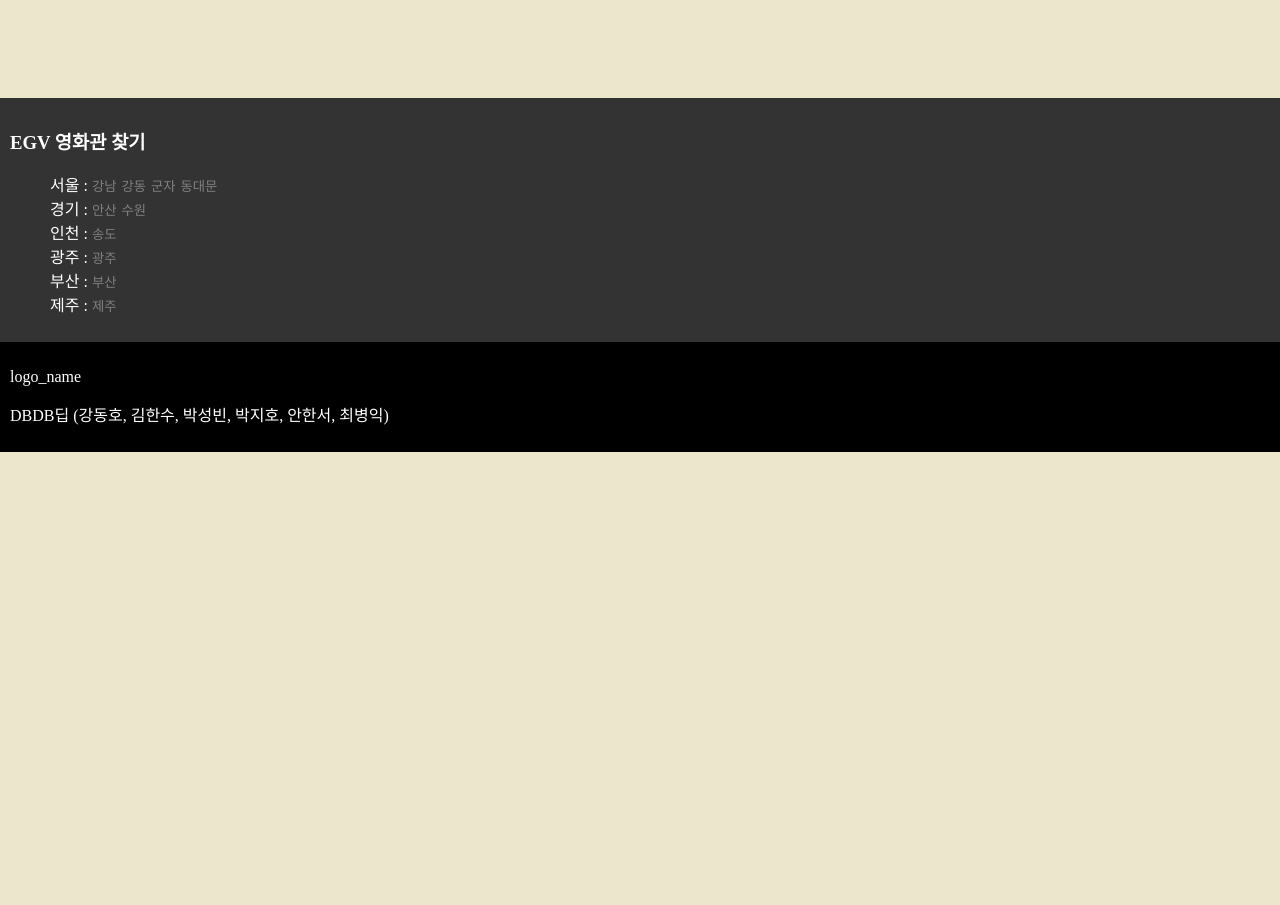
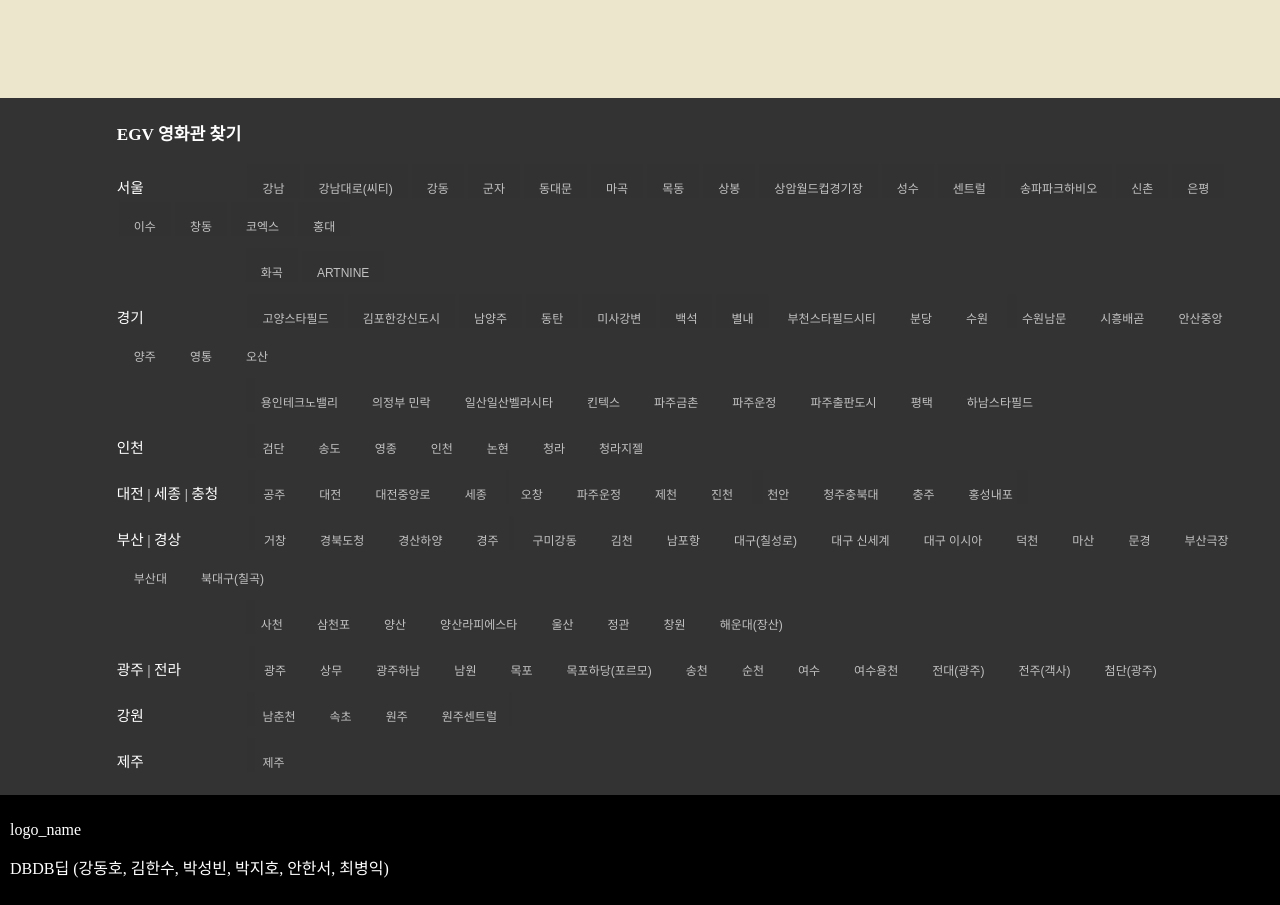
Before and after one commit to siroch/DataBase_cinema, a Next.js app: page /login_nomember in a window 1280 px wide. Shown: the part 560-1465 px from the top of the page. Before the commit the page ends 1012 px from the top, so only its background shows below. Built offline with nearby package versions, Linux system fonts and the light colour scheme.

Commit message:
Update footer change and input fix

```diff
--- a/components/footer_css.js
+++ b/components/footer_css.js
@@ -5,23 +5,39 @@
         background-color: #333;
         color: white;
       }
-      footer a {
-        color: gray;
-        font-size: 10pt;
-      }
       footer li {
         list-style: none;
+        margin-bottom: 8px;
+        font-size: 11pt;
+      }
+      footer button{
+        border: none;
+        background-color: #333;
+        color: white;
+        opacity: .7;
+        font-size: 9pt;
+        margin: 2px;
       }
       .top{
-        padding: 10px;
+        padding: 5px;
+        padding-left: 6%;
       }
       .bottom {
         padding: 10px;
         background-color: black;
         color: white;
       }
-      a{
-        margin-right: 5px;
+      .one{
+        margin-left:100px;
+      }
+      .dou{
+        margin-left: 68px;
+      }
+      .tri{
+        margin-left: 30px;
+      }
+      .sec{
+        margin-left: 129px;
       }
     `}</style>
   )
--- a/pages/footer.js
+++ b/pages/footer.js
@@ -5,14 +5,53 @@
     <footer>
       <Footer_CSS />
       <div class="top">
-        <h3>EGV 영화관 찾기</h3>
         <ul>
-          <li>서울 : <a>강남</a><a>강동</a><a>군자</a><a>동대문</a></li>
-          <li>경기 : <a>안산</a><a>수원</a></li>
-          <li>인천 : <a>송도</a></li>
-          <li>광주 : <a>광주</a></li>
-          <li>부산 : <a>부산</a></li>
-          <li>제주 : <a>제주</a></li>
+          <li>
+            <h3>EGV 영화관 찾기</h3>
+          </li>
+          <li>
+            서울  <button class="one">강남</button><button>강남대로(씨티)</button><button>강동</button><button>군자</button><button>동대문</button><button>마곡</button><button>목동</button>
+            <button>상봉</button><button>상암월드컵경기장</button><button>성수</button><button>센트럴</button><button>송파파크하비오</button><button>신촌</button><button>은평</button>
+            <button>이수</button><button>창동</button><button>코엑스</button><button>홍대</button>
+          </li>
+          <li>
+            <button class="sec">화곡</button><button>ARTNINE</button>
+          </li>
+          <li>
+            경기 <button class="one">고양스타필드</button><button>김포한강신도시</button><button>남양주</button><button>동탄</button><button>미사강변</button><button>백석</button><button>별내</button>
+            <button>부천스타필드시티</button><button>분당</button><button>수원</button><button>수원남문</button><button>시흥배곧</button><button>안산중앙</button><button>양주</button>
+            <button>영통</button><button>오산</button>
+          </li>
+          <li>
+            <button class="sec">용인테크노밸리</button><button>의정부 민락</button><button>일산일산벨라시타</button><button>킨텍스</button><button>파주금촌</button><button>파주운정</button>
+            <button>파주출판도시</button><button>평택</button><button>하남스타필드</button>
+          </li>
+          <li>
+            인천 <button class="one">검단</button><button>송도</button><button>영종</button><button>인천</button><button>논현</button><button>청라</button><button>청라지젤</button>
+          </li>
+          <li>
+            대전 | 세종 | 충청
+            <button class="tri">공주</button><button>대전</button><button>대전중앙로</button><button>세종</button><button>오창</button><button>파주운정</button>
+            <button>제천</button><button>진천</button><button>천안</button><button>청주충북대</button><button>충주</button><button>홍성내포</button>
+          </li>
+          <li>
+            부산 | 경상
+            <button class="dou">거창</button><button>경북도청</button><button>경산하양</button><button>경주</button><button>구미강동</button><button>김천</button>
+            <button>남포항</button><button>대구(칠성로)</button><button>대구 신세계</button><button>대구 이시아</button><button>덕천</button><button>마산</button>
+            <button>문경</button><button>부산극장</button><button>부산대</button><button>북대구(칠곡)</button>
+          </li>
+          <li>
+            <button class="sec">사천</button><button>삼천포</button><button>양산</button><button>양산라피에스타</button><button>울산</button><button>정관</button>
+            <button>창원</button><button>해운대(장산)</button>
+          </li>
+          <li>
+            광주 | 전라
+            <button class="dou">광주</button><button>상무</button><button>광주하남</button><button>남원</button><button>목포</button><button>목포하당(포르모)</button>
+            <button>송천</button><button>순천</button><button>여수</button><button>여수용천</button><button>전대(광주)</button><button>전주(객사)</button>
+            <button>첨단(광주)</button>
+          </li>
+          <li>강원 <button class="one">남춘천</button><button>속초</button><button>원주</button><button>원주센트럴</button> </li>
+          <li>제주 <button class="one">제주</button> </li>
         </ul>
       </div>
       <div class="bottom">
--- a/pages/login_nomember.js
+++ b/pages/login_nomember.js
@@ -67,35 +67,35 @@
               <table>
                 <tr>
                  <td> 성명 </td>
-                 <td> <input type = "text"name="name" /> </td>
+                 <td> <input type = "text"name="name" required /> </td>
                 </tr>
 
                 <tr>
                  <td> 생년월일 </td>
                  <td>
-                   <input type = "text" name="birth_year" size = "4"/>년
-                   <input type = "text" name="birth_month" size = "1"/>월
-                   <input type = "text" name="birth_day" size = "2"/>일
+                   <input type = "text" name="birth_year" size = "4" required />년
+                   <input type = "text" name="birth_month" size = "1" required />월
+                   <input type = "text" name="birth_day" size = "2" required />일
                  </td>
                 </tr>
 
                 <tr>
                  <td> 휴대폰 </td>
                  <td>
-                  <input type = "text" name = "Pnum" placeholder = "  -없이 입력해주세요"/>
+                  <input type = "text" name = "Pnum" placeholder = "  -없이 입력해주세요" required />
                  </td>
                 </tr>
 
                 <tr>
                  <td> 비밀번호 </td>
                  <td>
-                  <input type="password" name ="pw" placeholder="비밀번호" required/>
+                  <input type="password" name ="pw" placeholder="비밀번호" required />
                  </td>
                 </tr>
               </table>
           </center>
           <hr/>
-          <input type="submit" name="비회원 예매확인" />
+          <input type="submit" name="비회원 예매확인"/>
         </div>
       </form>
     </div>
```
Also changed, not shown: pages/find.js (+10 -10 lines), pages/sign_in.js (+10 -10 lines).
